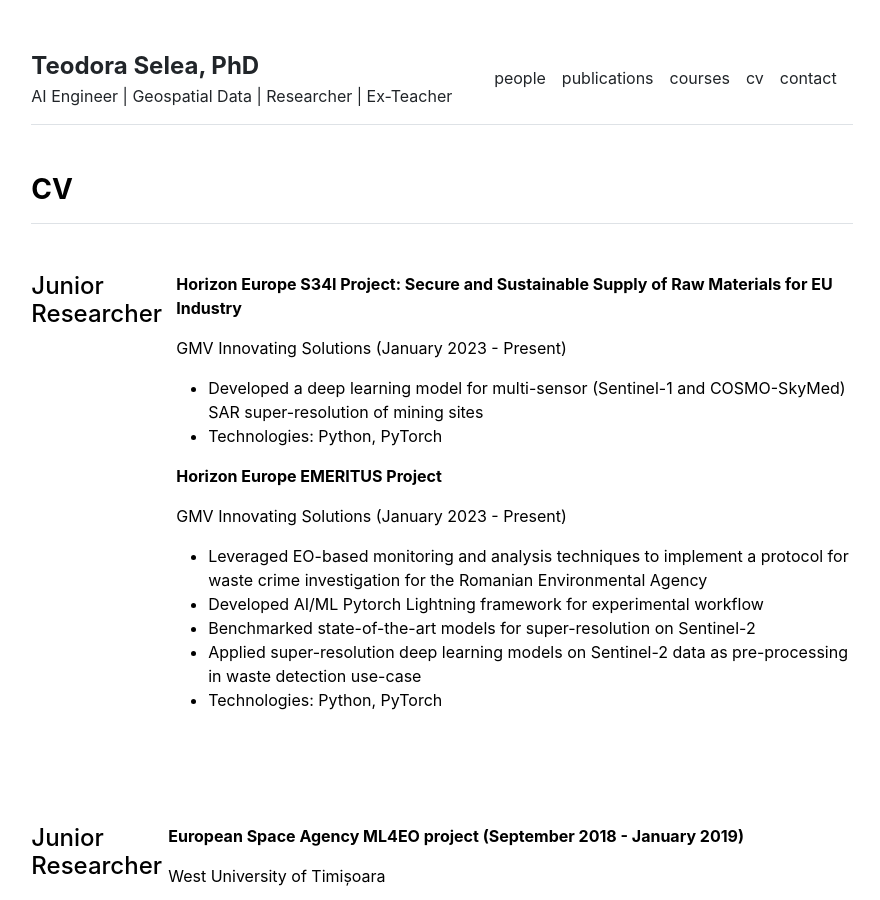
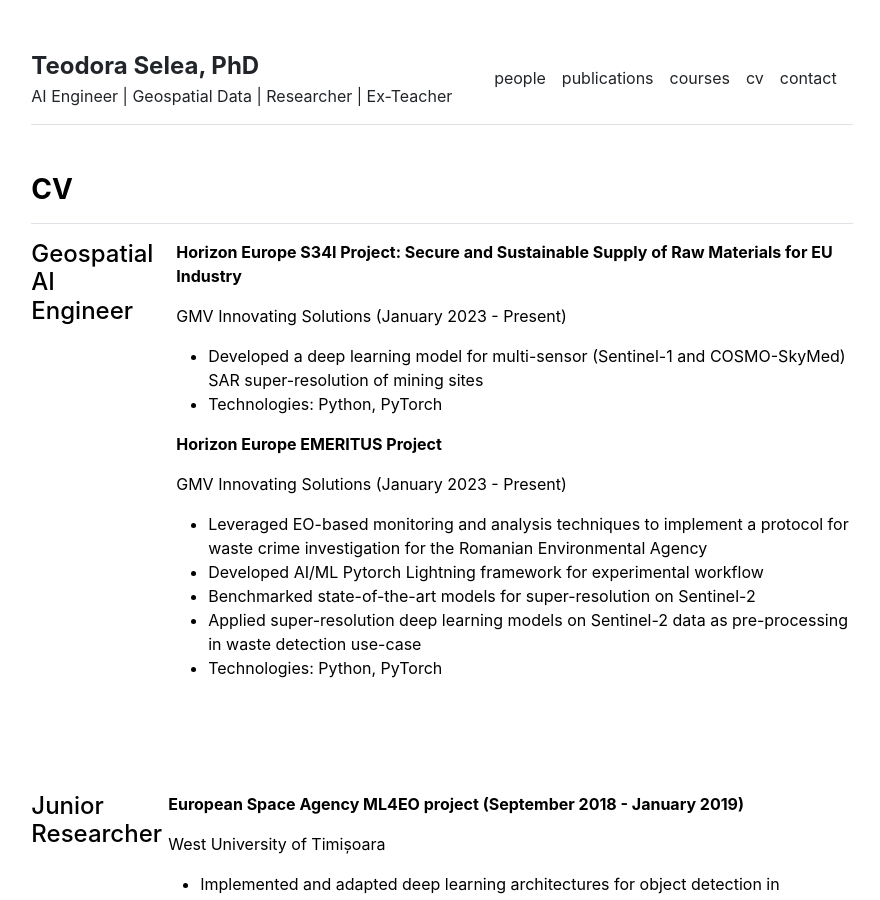
Before and after one commit to tselea/tselea.github.io, a Jekyll site: the page built from cv.md, in a window 1280 px wide and 900 px high. Shown: the whole window, without its empty margins (198-1078 px from the left). Built offline with Jekyll 4.4.1, drawn with Linux system fonts in a browser that asks for light colours.

Commit message:
Update cv.html

```diff
--- a/_layouts/cv.html
+++ b/_layouts/cv.html
@@ -6,10 +6,10 @@ layout: default
 
 <div class="row g-5 mb-5">
   <div>
-    <h3 class="fw-bold border-bottom pb-3 mb-5">CV</h3>
+    <h3 class="fw-bold border-bottom pb-3 mb-3">CV</h3>
     <div class="row g-5 mb-5">
       <div class="col-md-2">
-        <h4>Junior Researcher</h4>
+        <h4>Geospatial AI Engineer</h4>
       </div>
       <div class="col-md-10">
         {% for section in site.data.cv.ai-gmv-experience %}
@@ -23,7 +23,7 @@ layout: default
         {% endfor %}
       </div>
 
-    <div class="row g-5 mb-5">
+    <div class="row g-5 mb-3">
       <div class="col-md-2">
         <h4>Junior Researcher</h4>
       </div>
@@ -38,7 +38,7 @@ layout: default
           </ul>
         {% endfor %}
       </div>
-    <div class="row g-5 mb-5">
+    <div class="row g-5 mb-3">
       <div class="col-md-2">
         <h4>Software Developer</h4>
       </div>
@@ -53,7 +53,7 @@ layout: default
           </ul>
         {% endfor %}
       </div>
-    <div class="row g-5 mb-5">
+    <div class="row g-5 mb-3">
       <div class="col-md-2">
         <h4>Education</h4>
       </div>
@@ -69,7 +69,7 @@ layout: default
         {% endfor %}
       </div>
     </div>
-    <div class="row g-5 mb-5">
+    <div class="row g-5 mb-3">
       <div class="col-md-2">
         <h4>Academic Experience</h4>
       </div>
```
